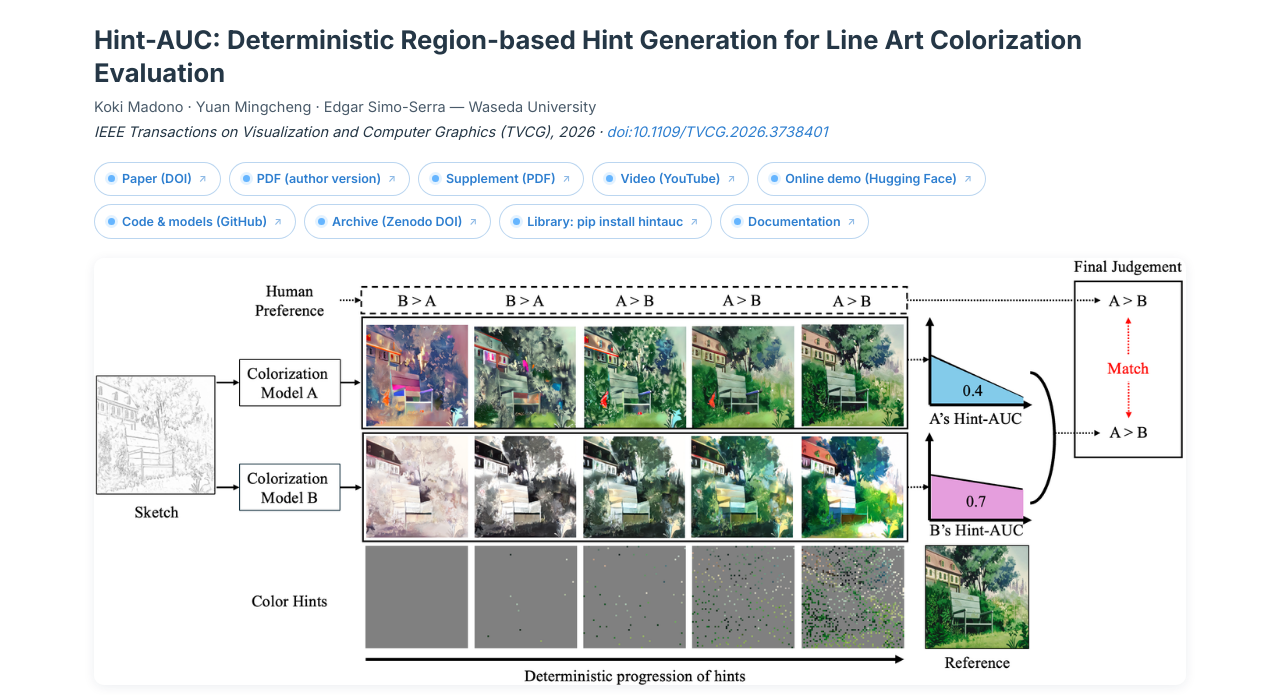
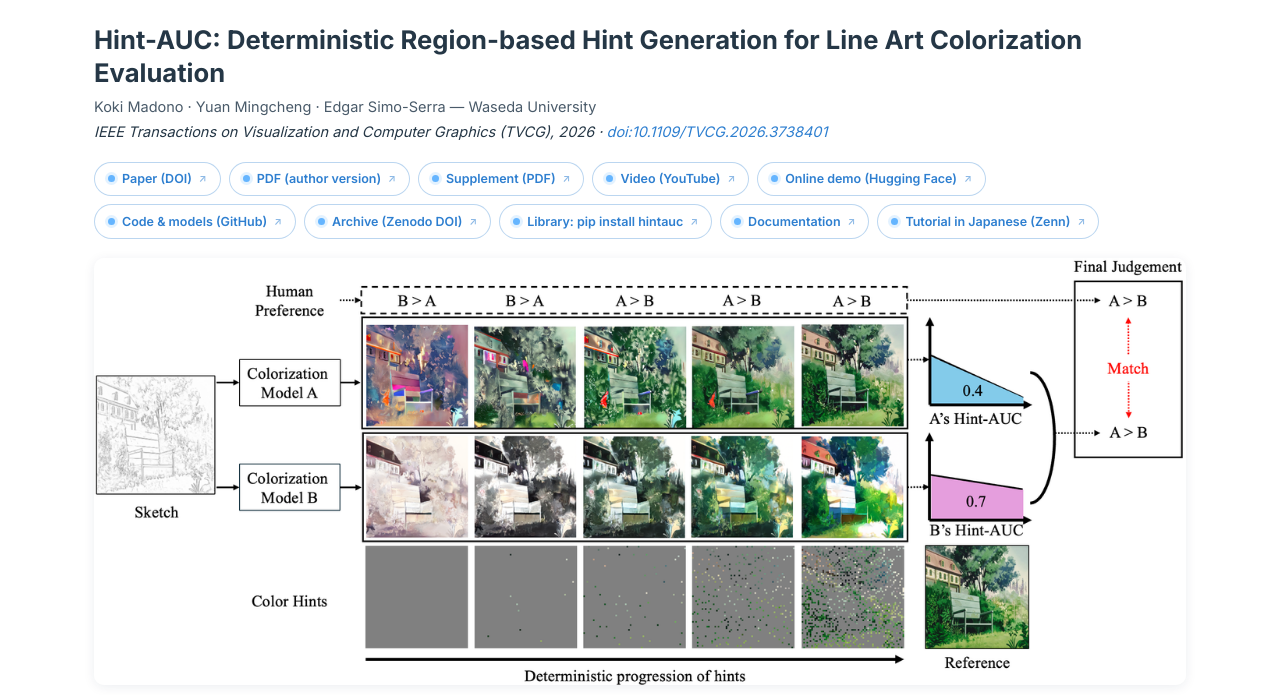
Before and after one commit to MADONOKOUKI/MADONOKOUKI.github.io, a plain HTML site: page projects/hintauc/index.html in a window 1280 px wide. Shown: the part 57-752 px from the top of the page. Drawn offline with Linux system fonts and the light colour scheme.

Commit message:
News and the Hint-AUC project page: link the Japanese tutorial on Zenn

```diff
--- a/projects/hintauc/index.html
+++ b/projects/hintauc/index.html
@@ -63,7 +63,7 @@
     <h1>Hint-AUC: Deterministic Region-based Hint Generation for Line Art Colorization Evaluation</h1>
     <p class="meta"><a href="../../">Koki Madono</a> · <a href="https://esslab.jp/en/members/" target="_blank" rel="noopener">Yuan Mingcheng</a> · <a href="https://esslab.jp/~ess/" target="_blank" rel="noopener">Edgar Simo-Serra</a> — Waseda University</p>
     <p class="venue">IEEE Transactions on Visualization and Computer Graphics (TVCG), 2026 · <a href="https://doi.org/10.1109/TVCG.2026.3738401" target="_blank" rel="noopener">doi:10.1109/TVCG.2026.3738401</a></p>
-    <ul class="chips"><li><a class="chip" href="https://doi.org/10.1109/TVCG.2026.3738401" target="_blank" rel="noopener">Paper (DOI)</a></li><li><a class="chip" href="../../papers/madono2026-hintauc.pdf">PDF (author version)</a></li><li><a class="chip" href="../../papers/madono2026-hintauc-supp.pdf">Supplement (PDF)</a></li><li><a class="chip" href="https://www.youtube.com/watch?v=JcV2Zg25Vdk" target="_blank" rel="noopener">Video (YouTube)</a></li><li><a class="chip" href="https://huggingface.co/spaces/madorin0130/Hint-AUC" target="_blank" rel="noopener">Online demo (Hugging Face)</a></li><li><a class="chip" href="https://github.com/MADONOKOUKI/DetFill-with-DHT" target="_blank" rel="noopener">Code &amp; models (GitHub)</a></li><li><a class="chip" href="https://doi.org/10.5281/zenodo.22995102" target="_blank" rel="noopener">Archive (Zenodo DOI)</a></li><li><a class="chip" href="https://pypi.org/project/hintauc/" target="_blank" rel="noopener">Library: pip install hintauc</a></li><li><a class="chip" href="docs/">Documentation</a></li></ul>
+    <ul class="chips"><li><a class="chip" href="https://doi.org/10.1109/TVCG.2026.3738401" target="_blank" rel="noopener">Paper (DOI)</a></li><li><a class="chip" href="../../papers/madono2026-hintauc.pdf">PDF (author version)</a></li><li><a class="chip" href="../../papers/madono2026-hintauc-supp.pdf">Supplement (PDF)</a></li><li><a class="chip" href="https://www.youtube.com/watch?v=JcV2Zg25Vdk" target="_blank" rel="noopener">Video (YouTube)</a></li><li><a class="chip" href="https://huggingface.co/spaces/madorin0130/Hint-AUC" target="_blank" rel="noopener">Online demo (Hugging Face)</a></li><li><a class="chip" href="https://github.com/MADONOKOUKI/DetFill-with-DHT" target="_blank" rel="noopener">Code &amp; models (GitHub)</a></li><li><a class="chip" href="https://doi.org/10.5281/zenodo.22995102" target="_blank" rel="noopener">Archive (Zenodo DOI)</a></li><li><a class="chip" href="https://pypi.org/project/hintauc/" target="_blank" rel="noopener">Library: pip install hintauc</a></li><li><a class="chip" href="docs/">Documentation</a></li><li><a class="chip" href="https://zenn.dev/madorin2work/articles/cc95ca3e73da7a" target="_blank" rel="noopener">Tutorial in Japanese (Zenn)</a></li></ul>
 
     <figure><img src="../../images/projects/hintauc/teaser.png" alt="Hint-AUC overview: deterministic region-based hints at increasing hint ratios and the resulting evaluation curve">
       <figcaption>Interactive colorization methods are usually evaluated with randomly sampled hints. We generate the hints deterministically from the regions of the image, evaluate a model over the whole range of hint ratios, and summarise the curve as one number, the Hint-AUC.</figcaption></figure>
```
Also changed, not shown: index.html (+1 -0 lines).
